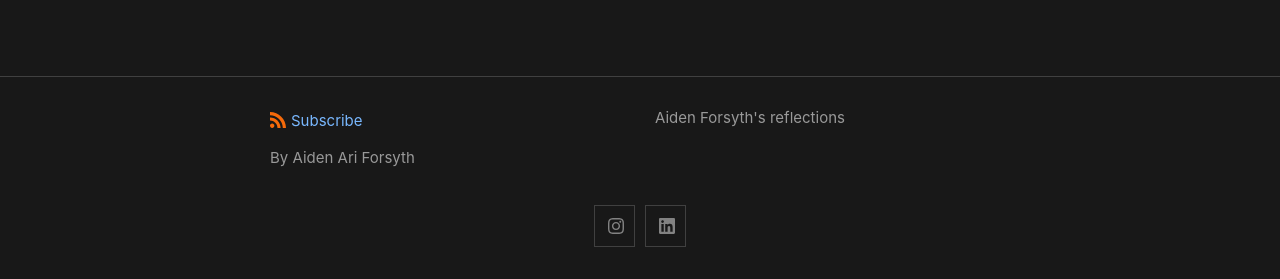
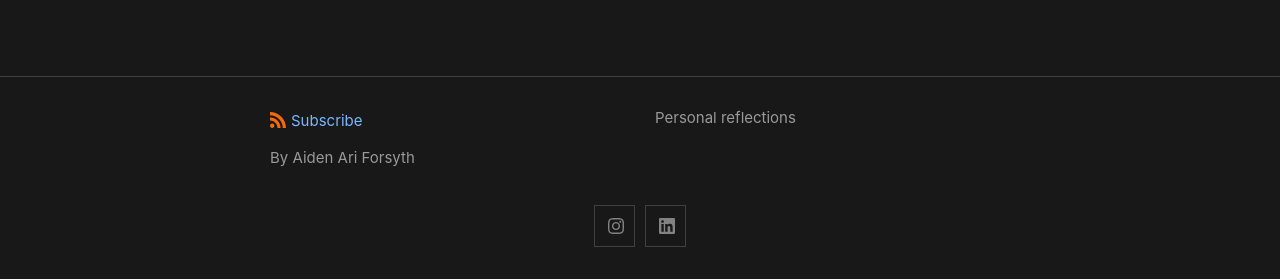
Before and after one commit to Aiden-Forsyth/Will, a Jekyll site: the page built from index.md, in a window 1280 px wide. Shown: the part 618-897 px from the top of the page. Built offline with Jekyll 4.4.1, drawn with Linux system fonts in a browser that asks for light colours; our own code applies the rules of GitHub Pages for plain Markdown files.

Commit message:
Update _config.yml

```diff
--- a/_config.yml
+++ b/_config.yml
@@ -3,7 +3,7 @@
 title: Will
 author:
   name: By Aiden Ari Forsyth
-description: Aiden Forsyth's reflections
+description: Personal reflections
 timezone: America/Montreal
 search: true
 language: en
```
